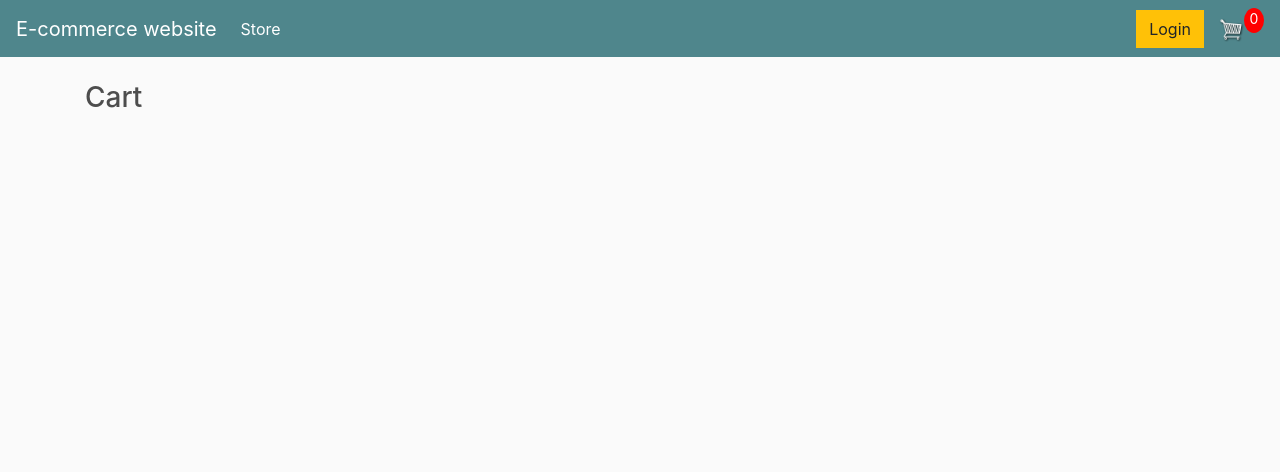
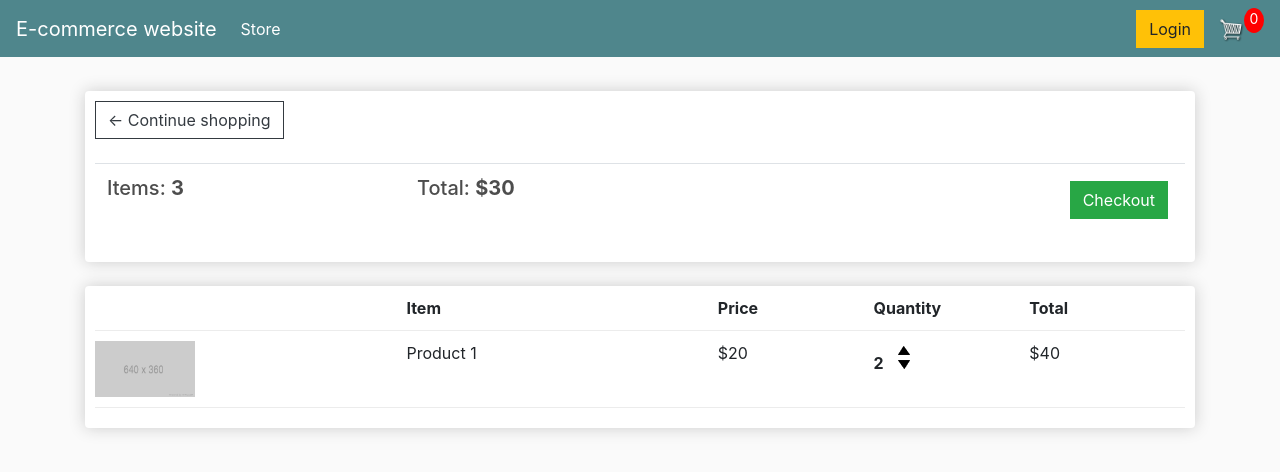
Before and after one commit to ignaciodiazb/ecommerce-0, a Django app: page /cart/ in a window 1280 px wide. Shown: the top 472 px of the page. Run offline with Django 3.2, Linux system fonts and the light colour scheme; lists and menus that the app fills with data are empty; some libraries are stand-ins or nearby versions.

Commit message:
added cart page with styles and layout

```diff
--- a/ecommerce/store/templates/store/cart.html
+++ b/ecommerce/store/templates/store/cart.html
@@ -1,7 +1,54 @@
 {% extends 'store/base.html' %}
+{% load static %}
 
 {% block body %}
 
-    <h3>Cart</h3>
+    <div class="row">
+        <div class="col-lg-12">
+            <div class="box-element">
+                <a class="btn btn-outline-dark" href="{% url 'store' %}">&#x2190; Continue shopping</a>
+
+                <br>
+                <br>
+
+                <table class="table">
+                    <tr>
+                        <th><h5>Items: <strong>3</strong></h5></th>
+                        <th><h5>Total: <strong>$30</strong></h5></th>
+                        <th>
+                            <a style="float:right; margin:5px;" class="btn btn-success" href="{% url 'checkout' %}">Checkout</a>
+                        </th>
+                    </tr>
+                </table>
+            </div>
+
+            <br>
+
+            <div class="box-element">
+                <div class="cart-row">
+                    <div style="flex:2"></div>
+                    <div style="flex:2"><strong>Item</strong></div>
+                    <div style="flex:1"><strong>Price</strong></div>
+                    <div style="flex:1"><strong>Quantity</strong></div>
+                    <div style="flex:1"><strong>Total</strong></div>
+                </div>
+
+                <div class="cart-row">
+                    <div style="flex:2"><img class="row-image" src="{% static 'images/placeholder.png' %}" alt=""></div>
+                    <div style="flex:2"><p>Product 1</p></div>
+                    <div style="flex:1"><p>$20</p></div>
+                    <div style="flex:1">
+                        <p class="quantity">2</p>
+                        <div class="quantity">
+                            <img class="chg-quantity" src="{% static 'images/arrow-up.png' %}" alt="">
+
+                            <img class="chg-quantity" src="{% static 'images/arrow-down.png' %}" alt="">
+                        </div>
+                    </div>
+                    <div style="flex:1"><p>$40</p></div>
+                </div>
+            </div>
+        </div>
+    </div>
 
 {% endblock %}
--- a/ecommerce/store/templates/store/store.html
+++ b/ecommerce/store/templates/store/store.html
@@ -12,7 +12,7 @@
 
                 <button class="btn btn-outline-secondary add-btn">Add to cart</button>
                 <a class="btn btn-outline-success" href="#">View</a>
-                <h4 style="display: inline-block; float: right">$20</h4>
+                <h4 class="d-inline float-right">$20</h4>
             </div>
         </div>
 
@@ -24,7 +24,7 @@
 
                 <button class="btn btn-outline-secondary add-btn">Add to cart</button>
                 <a class="btn btn-outline-success" href="#">View</a>
-                <h4 style="display: inline-block; float: right">$20</h4>
+                <h4 class="d-inline float-right">$20</h4>
             </div>
         </div>
 
@@ -36,7 +36,7 @@
 
                 <button class="btn btn-outline-secondary add-btn">Add to cart</button>
                 <a class="btn btn-outline-success" href="#">View</a>
-                <h4 style="display: inline-block; float: right">$20</h4>
+                <h4 class="d-inline float-right">$20</h4>
             </div>
         </div>
     </div>
```
Also changed, not shown: ecommerce/static/images/arrow-down.png (added), ecommerce/static/images/arrow-up.png (added).
